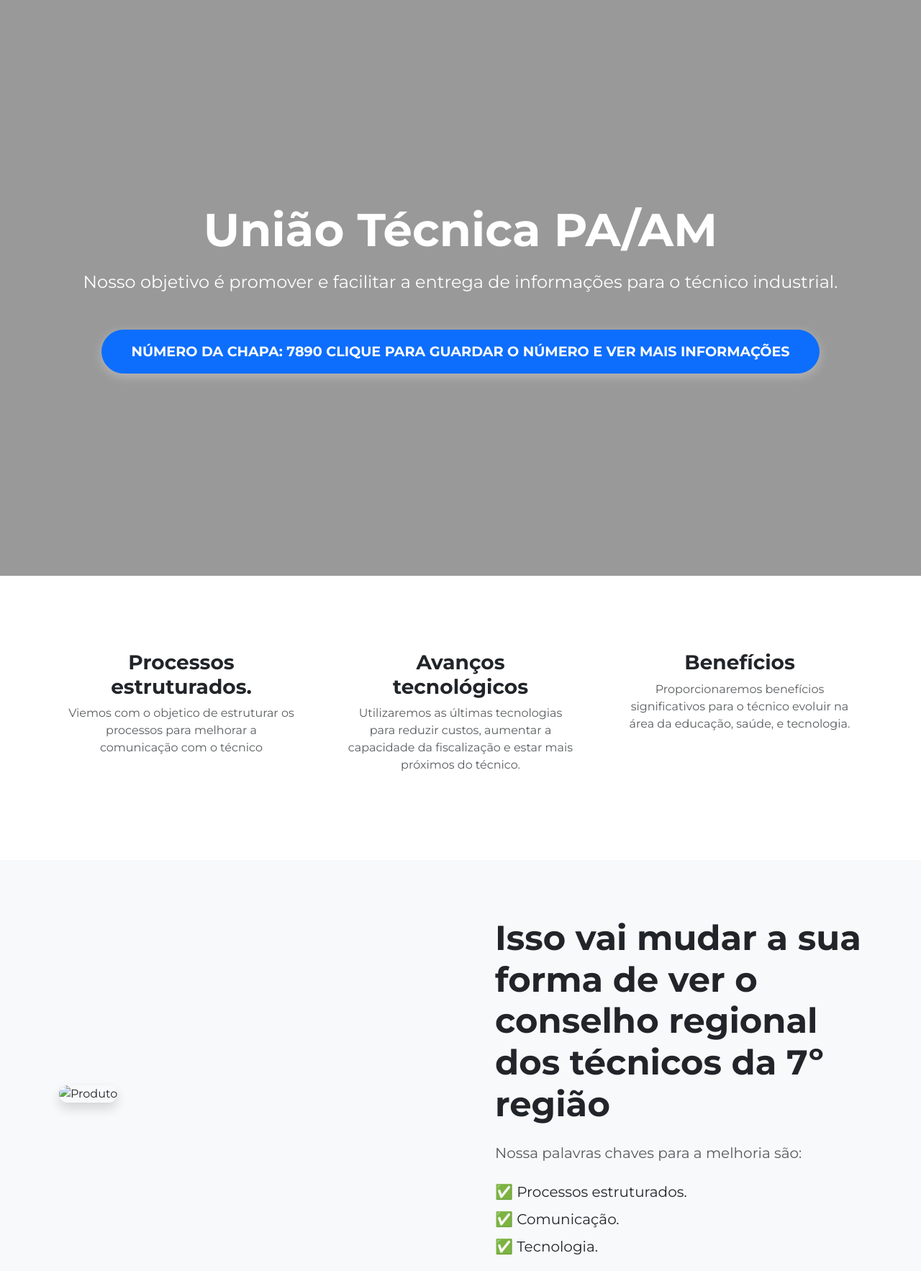
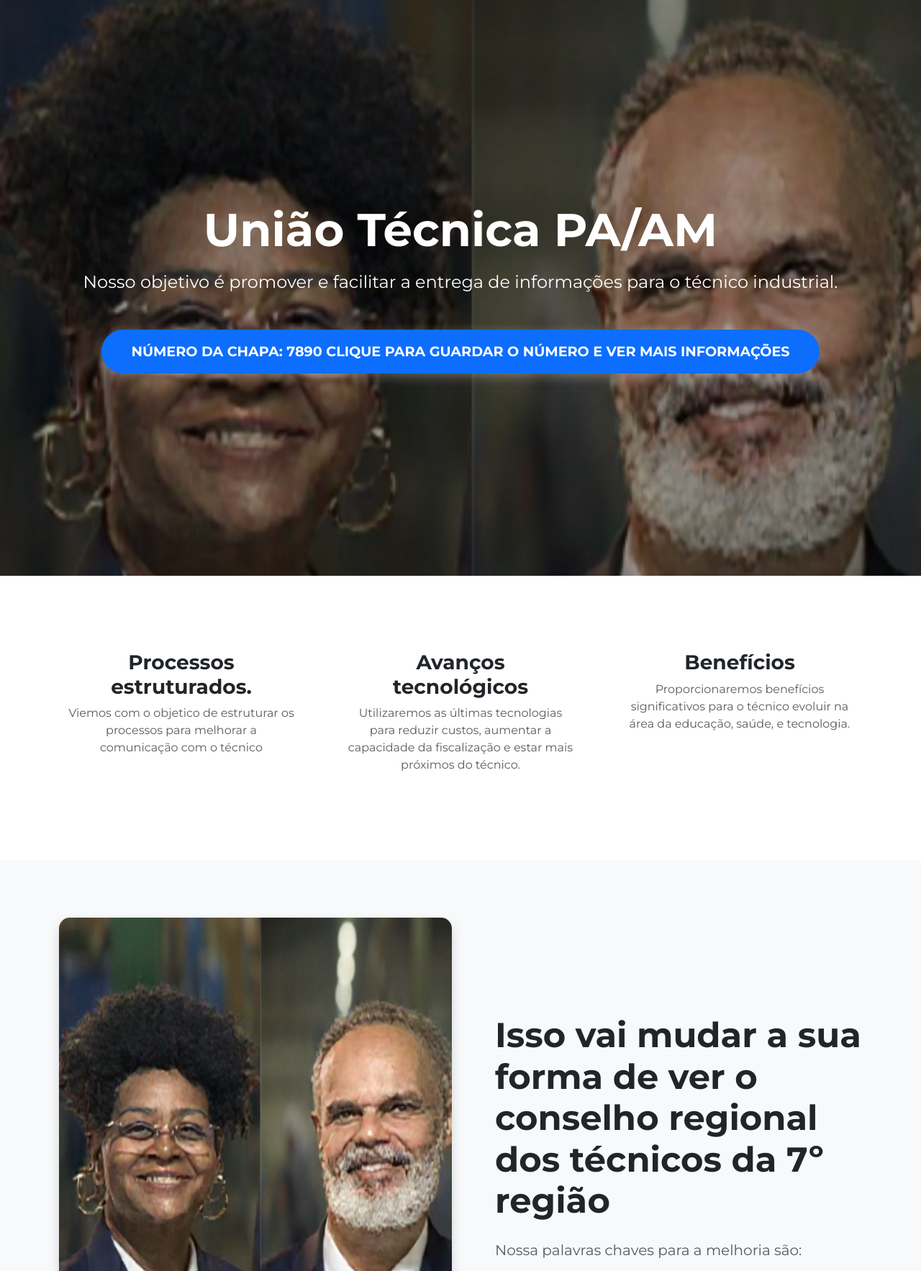
Before and after one commit to m32pinto/teste_landing_page, a plain HTML site: page index.html in a window 1280 px wide. Shown: the top 1766 px of the page at 72% size. Drawn offline with nearby package versions, Linux system fonts and the light colour scheme.

Commit message:
Update index.html

```diff
--- a/index.html
+++ b/index.html
@@ -22,7 +22,7 @@
 
         /* Hero Section (Topo) */
         .hero-section {
-            background: linear-gradient(rgba(0,0,0,0.4), rgba(0,0,0,0.4)), url('images/capa.png');
+            background: linear-gradient(rgba(0,0,0,0.4), rgba(0,0,0,0.4)), url('capa.png');
             background-size: cover;
             background-position: center 25%;
             height: 100vh; /* Ocupa 100% da altura da tela */
@@ -97,7 +97,7 @@
             <div class="row align-items-center">
                 <div class="col-lg-6 mb-4 mb-lg-0">
                     <!-- Imagem placeholder - Substitua pela sua -->
-                    <img src="images/capa.png" class="img-fluid w-100 shadow" alt="Produto">
+                    <img src="capa.png" class="img-fluid w-100 shadow" alt="Produto">
                 </div>
                 <div class="col-lg-6 ps-lg-5">
                     <h2 class="display-5 fw-bold mb-4">Isso vai mudar a sua forma de ver o conselho regional dos técnicos da 7º região</h2>
```
